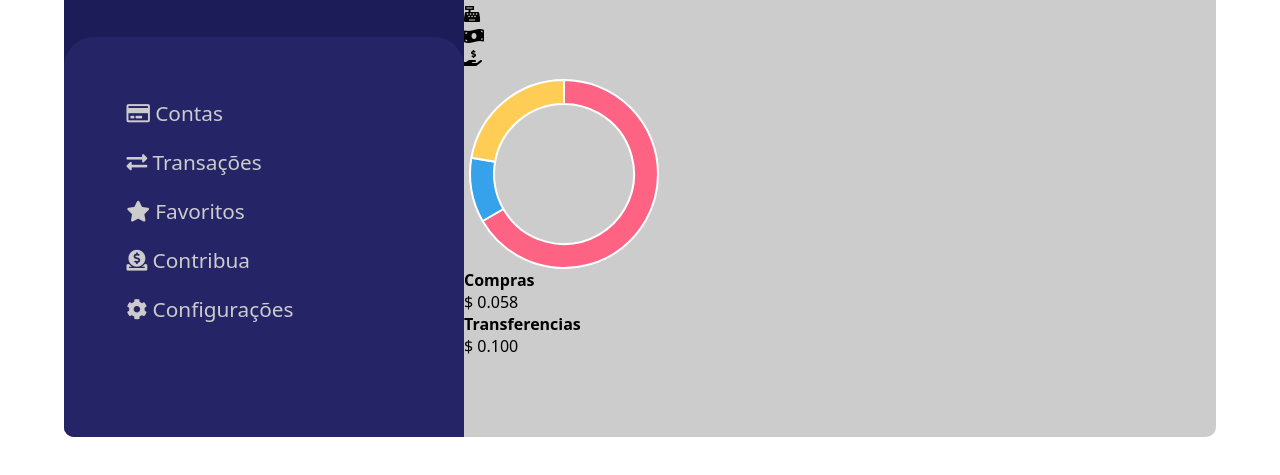
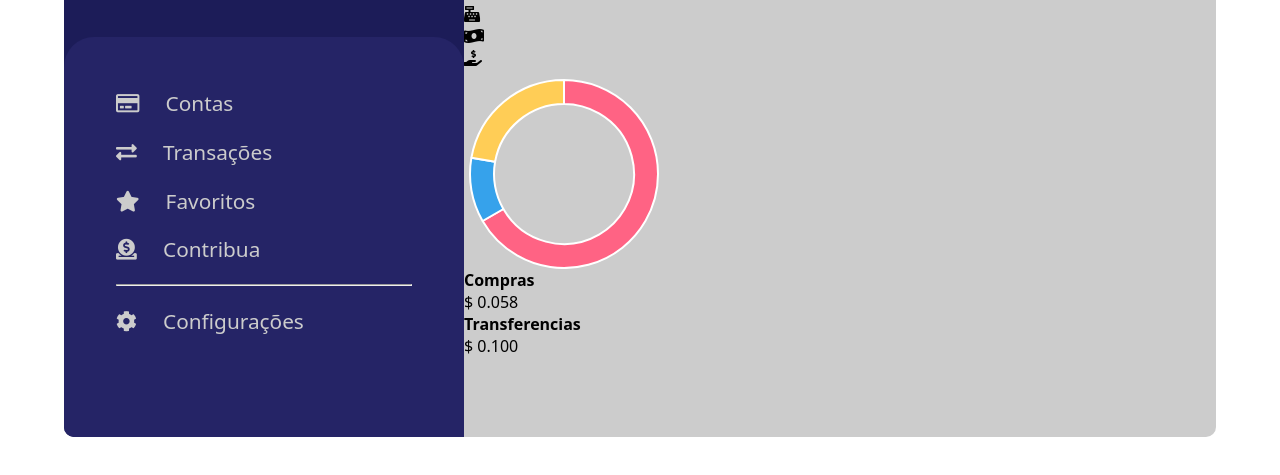
Before and after one commit to leonardoanthony/cryptofinance_bank, a website: page src/index.html in a window 1280 px wide. Shown: the part 323-798 px from the top of the page. Drawn offline with nearby package versions, Linux system fonts and the light colour scheme.

Commit message:
:lipstick: style: Estilizando página de perfil

```diff
--- a/src/css/style.css
+++ b/src/css/style.css
@@ -73,7 +73,7 @@ img{
 
     width: 100%;
     height: 400px;
-    padding: 3em;
+    padding: 2.5em;
 
     border-top-left-radius: 30px;
     border-top-right-radius: 30px;
@@ -87,3 +87,7 @@ img{
 
     color: #ccc;
 }
+
+.menu p i {
+    margin-right: 1em;
+}
--- a/src/index.html
+++ b/src/index.html
@@ -24,6 +24,7 @@
                     <p><i class="fas fa-exchange-alt"></i> Transações</p>
                     <p><i class="fas fa-star"></i> Favoritos</p>
                     <p><i class="fas fa-donate"></i> Contribua</p>
+                    <hr>
                     <p><i class="fas fa-cog"></i> Configurações</p>
                 </div>
 
```
